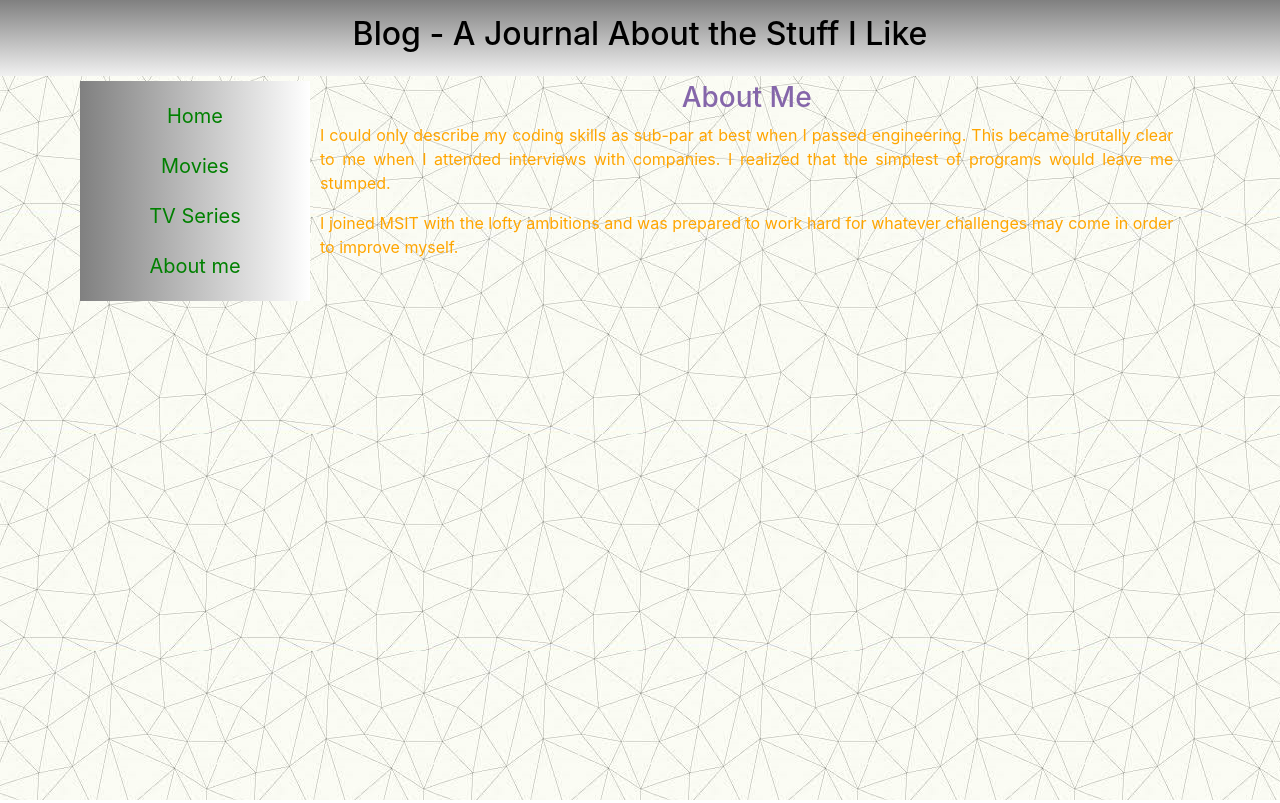
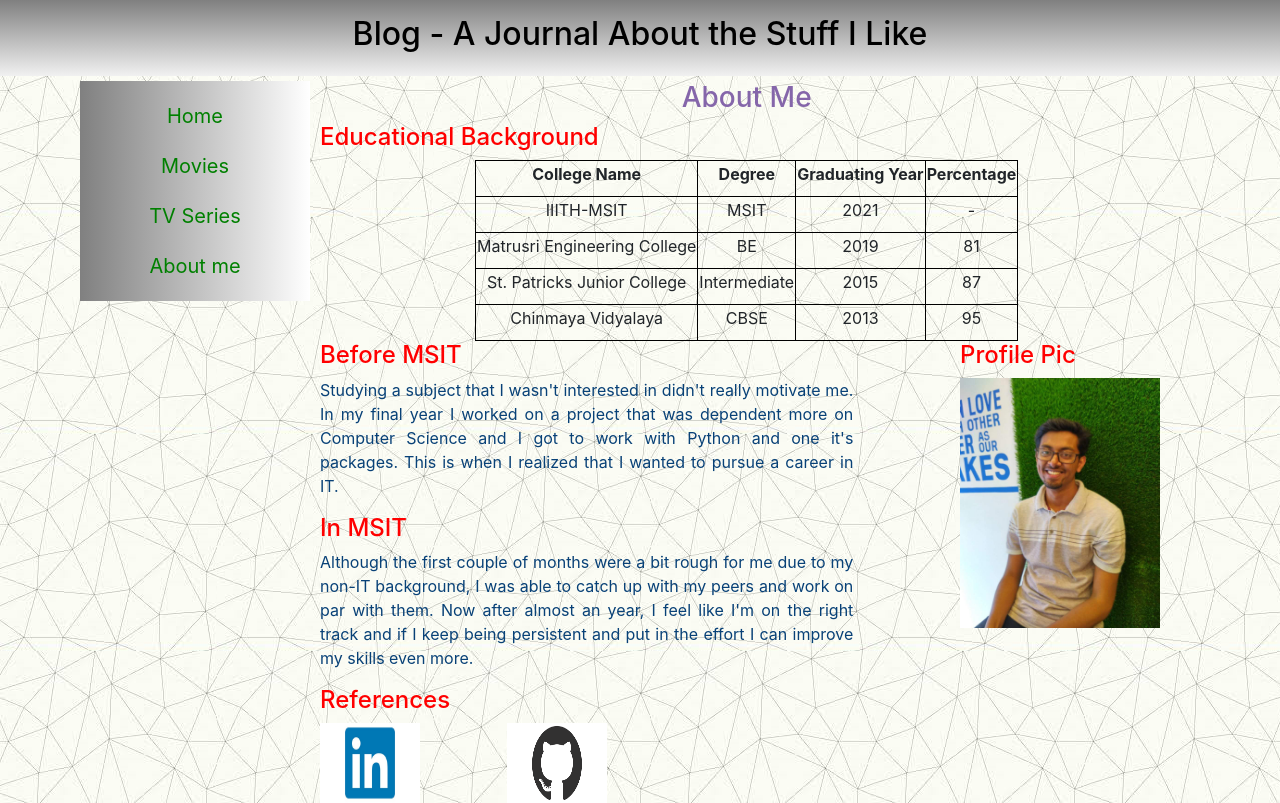
Before and after one commit to sourabh-swargam/Software_App_Development_2019501028, a plain HTML site: page project0/HTML/about-me.html in a window 1280 px wide. Drawn offline with nearby package versions, Linux system fonts and the light colour scheme.

Commit message:
Corrections made, final edit done

```diff
--- a/project0/CSS/index.css
+++ b/project0/CSS/index.css
@@ -44,3 +44,10 @@ h3 {
 	display: card;
 	text-align: justify;
 }
+
+table, th, td {
+  border: 1px solid black;
+  border-collapse: collapse;
+  text-align: center;
+  padding-bottom: 10px;
+}
--- a/project0/CSS/para.scss
+++ b/project0/CSS/para.scss
@@ -1,5 +1,5 @@
 $color_one: red;
-$color_two: orange;
+$color_two: #084177;
 $color_three: green;
 
 %template {
--- a/project0/HTML/about-me.html
+++ b/project0/HTML/about-me.html
@@ -31,10 +31,87 @@
 	    	<div class = "col-md-2 col-md-8">
                 <h3>About Me</h3>
 
-				<p>I could only describe my coding skills as sub-par at best when I passed engineering. This became brutally clear to me when I attended interviews with companies. I realized that the simplest of programs would leave me stumped.</p>
-				<p>I joined MSIT with the lofty ambitions and was prepared to work hard for whatever challenges may come in order to improve myself.</p>
+                <h4>Educational Background</h4>
+                <div>
+
+                    <table align="center">
+                        <heading>
+                            <tr>
+                                <th>College Name</th>
+                                <th>Degree</th>
+                                <th>Graduating Year</th>
+                                <th>Percentage</th>
+                            </tr>
+                        </heading>
+                        <data>
+                            <tr>
+                                <td>IIITH-MSIT</td>
+                                <td>MSIT</td>
+                                <td>2021</td>
+                                <td>-</td>
+                            </tr>
+                            <tr>
+                                <td>Matrusri Engineering College</td>
+                                <td>BE</td>
+                                <td>2019</td>
+                                <td>81</td>
+                            </tr>
+                            <tr>
+                                <td>St. Patricks Junior College</td>
+                                <td>Intermediate</td>
+                                <td>2015</td>
+                                <td>87</td>
+                            </tr>
+                            <tr>
+                                <td>Chinmaya Vidyalaya</td>
+                                <td>CBSE</td>
+                                <td>2013</td>
+                                <td>95</td>
+                            </tr>
+                        </data>
+                    </table>
+                </div>
+            </div>
+        </div>
+
+            <div class = "row no-gutters">
+            <div class = "col-md-1 col-md-3">
+            </div>
+            <div class = "col-md-3 col-md-5">
+
+				<h4>Before MSIT</h4>
+				<p>Studying a subject that I wasn't interested in didn't really motivate me. In my final year I worked on a project that was dependent more on Computer Science and I got to work with Python and one it's packages. This is when I realized that I wanted to pursue a career in IT.
+
+                <h4>In MSIT</h4>
+                <p>Although the first couple of months were a bit rough for me due to my non-IT background, I was able to catch up with my peers and work on par with them. Now after almost an year, I feel like I'm on the right track and if I keep being persistent and put in the effort I can improve my skills even more.</p>
+
 			</div>
+            <div class = "col-md-1 cold-md-1"></div>
+            <div class = "col-md-2 cold-md-4">
+                <h4>Profile Pic</h4>
+                <img src="../Images/sample.jpeg" width="200px" height="250px">
+            </div>
     	</div>
 
+        <div class = "row no-gutters">
+            <div class = "col-md-1 col-md-3">
+            </div>
+            <div class = "col-md-1 col-md-7">
+            <h4>References</h4>
+            <div class = "row no-gutters">
+            <div class = "col-md-3 col-md-3">
+
+            <a href="https://www.linkedin.com/in/sourabh-swargam-11740b198/">
+                <img src="../Images/in.jpg" style="width:100px;height:80px;border:0;">
+            </a>
+            </div>
+            <div class = "col-md-3 col-md-3">
+            <a href="https://github.com/sourabh-swargam/">
+                <img src="../Images/git.png" style="width:100px;height:80px;border:0;">
+            </a>
+        </div>
+            </div>
+        </div>
+    </div>
     </body>
 </html>
```
Also changed, not shown: project0/HTML/tv.html (+0 -28 lines), project0/CSS/para.css, project0/Images/git.png (added), project0/Images/in.jpg (added), project0/Images/sample.jpeg (added).
